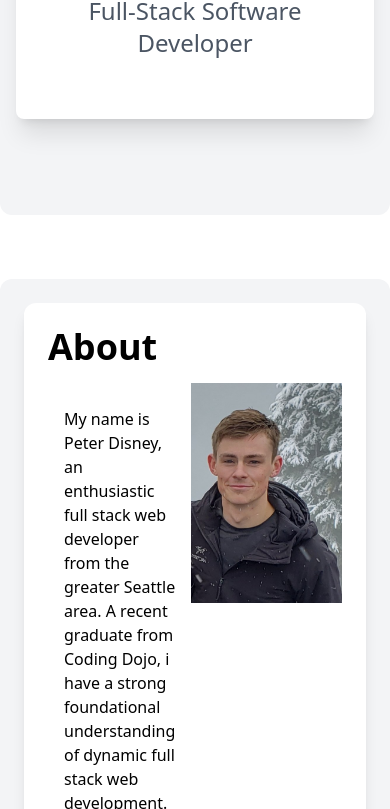
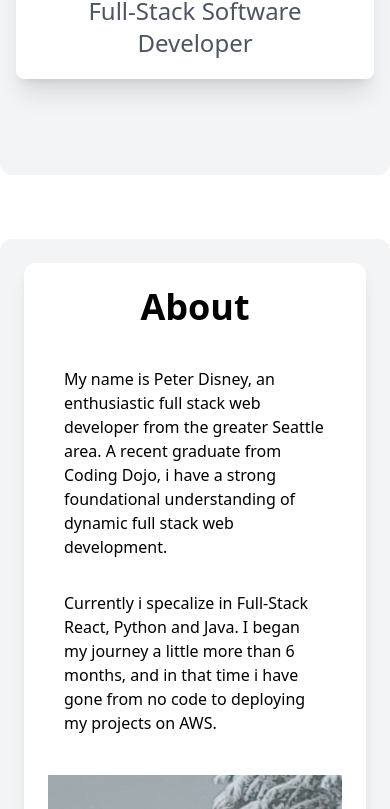
Before and after one commit to PeterDisney/Peter_Portfolio, a React (Create React App) app in the folder client/: page / in a window 390 px wide. Shown: the part 387-1196 px from the top of the page. Built offline with nearby package versions, Linux system fonts and the light colour scheme.

Commit message:
error fix

```diff
--- a/client/src/components/About.jsx
+++ b/client/src/components/About.jsx
@@ -3,30 +3,31 @@ import React from "react";
 const About = () => {
   return (
     <div className="shadow-lg bg-white p-6 rounded-xl">
-      <div className="text-4xl font-bold mb-4">
+      <div className="flex justify-center text-4xl font-bold mb-4">
         <p>About</p>
       </div>
-      <div className="flex max-w-2xl mx-auto">
-        <div className="w-full flex justify-center">
-          <div className="w-full lg:w-3/4">
+      <div className="flex flex-col md:flex-row max-w-2xl mx-auto">
+        <div className="w-full md:w-3/4 mx-auto md:mx-0 md:mr-4">
           <div className="mx-2">
             <p className="my-4 p-2">
-                My name is Peter Disney, an enthusiastic full stack web
-                developer from the greater Seattle area. A recent graduate from
-                Coding Dojo, i have a strong foundational understanding of
-                dynamic full stack web development.
+              My name is Peter Disney, an enthusiastic full stack web developer
+              from the greater Seattle area. A recent graduate from Coding Dojo,
+              i have a strong foundational understanding of dynamic full stack
+              web development.
             </p>
             <p className="my-4 p-2">
               Currently i specalize in Full-Stack React, Python and Java. I
               began my journey a little more than 6 months, and in that time i
-                have gone from no code to deploying my projects on AWS
+              have gone from no code to deploying my projects on AWS.
             </p>
-              <p className="my-4"></p>
           </div>
         </div>
-        </div>
-        <div>
-          <img src="\Static\peter_headshot_1.jpg" className="" alt=""></img>
+        <div className="w-full md:w-1/4">
+          <img
+            src="\Static\peter_headshot_1.jpg"
+            className="mx-auto my-4 md:my-0"
+            alt=""
+          ></img>
         </div>
       </div>
     </div>
--- a/client/src/components/Navbar2.jsx
+++ b/client/src/components/Navbar2.jsx
@@ -11,9 +11,11 @@ const Navbar2 = () => {
   };
 
   return (
-    <nav className="flex items-center justify-between flex-wrap bg-gray-800 p-6 mx-auto ">
+    <nav className="flex items-center justify-between flex-wrap bg-gray-800 p-6 mx-auto h-full">
       <div className="flex items-center flex-shrink-0 text-white mr-6">
-        <span className="font-semibold text-xl tracking-tight"><Logo/></span>
+        <span className="font-semibold text-xl tracking-tight">
+          <Logo />
+        </span>
       </div>
       <div className="block lg:hidden">
         <button
@@ -45,9 +47,9 @@ const Navbar2 = () => {
       <div
         className={`${
           isOpen ? "block" : "hidden"
-        } w-full block flex-grow lg:flex lg:items-center lg:w-auto`}
+        } mt-4 w-full block flex-grow lg:flex lg:items-center lg:w-auto items-center`}
       >
-        <div className=" flex justify-end gap-12 text-sm lg:flex-grow sm:flex">
+        <div className=" flex justify-end gap-12 text-sm lg:flex-grow sm:flex items-center">
           <a
             href="#about"
             className="text-xl text-white hover:text-xl transition-all duration-10 transform hover:scale-105"
@@ -75,14 +77,14 @@ const Navbar2 = () => {
         </div>
         <div className="w-56 space-x-4 lg:text-center mx-auto items-center">
           <a
-            className="text-white hover:text-xl transition-all duration-200"
+            className="text-white hover:text-xl transition-all duration-10 "
             target="_blank"
             href="https://www.linkedin.com/in/peter-disney-5063bb130/"
           >
             <FontAwesomeIcon size="2x" icon={faLinkedin} className="mx-auto" />
           </a>
           <a
-            className="text-white hover:text-xl transition-all duration-200"
+            className="text-white hover:text-xl transition-all duration-10"
             target="_blank"
             href="https://github.com/PeterDisney"
           >
--- a/client/src/components/Projects.jsx
+++ b/client/src/components/Projects.jsx
@@ -12,7 +12,7 @@ const Project = ({
 }) => {
   return (
     <div className="shadow-lg bg-white p-6 rounded-xl mb-8">
-      <p className="text-2xl font-bold mb-4">{name}</p>
+      <p className="text-4xl font-bold mb-4">{name}</p>
       <p className="text-lg mb-2">{projectDescription}</p>
       <img className="shadow-xl rounded-lg mx-auto" src={appImage} alt={name} />
       <p className=" text-lg rounded-lg text-center mt-4 p-1">{skills}</p>
--- a/client/src/views/Main.jsx
+++ b/client/src/views/Main.jsx
@@ -45,7 +45,7 @@ const Main = () => {
       <header>
         <Navbar2 />
       </header>
-      <body>
+      <div>
         {/* JUMBOTRON */}
         <section>
           <div className="mt-16 bg-gray-100 py-24 rounded-xl max-w-screen-xl mx-auto">
@@ -59,7 +59,7 @@ const Main = () => {
                     Full-Stack Software Developer
                   </p>
                 </div>
-                <div className="flex items-center justify-center px-4 py-5 sm:p-6"></div>
+                {/* <div className="flex items-center justify-center px-4 py-5 sm:p-6"></div> */}
               </div>
             </div>
           </div>
@@ -118,7 +118,7 @@ const Main = () => {
                 "   ",
                 <FontAwesomeIcon size="2x" icon={faStripe} />,
                 "   ",
-                <FontAwesomeIcon size="2x" icon={faBootstrap} />,
+                // <FontAwesomeIcon size="2x" icon={faBootstrap} />,
               ]}
             />
             <Projects
@@ -170,13 +170,13 @@ const Main = () => {
               </div>
               <div className="absolute inset-0 flex justify-center items-center">
                 <h2 className="text-4xl text-black font-bold skew-y-[-24deg]">
-                  Hiker Project Coming Soon!
+                  Coming Soon!
                 </h2>
               </div>
             </div>
           </div>
         </section>
-      </body>
+      </div>
     </main>
   );
 };
```
Lines whose indentation alone changed are shown as unchanged.
